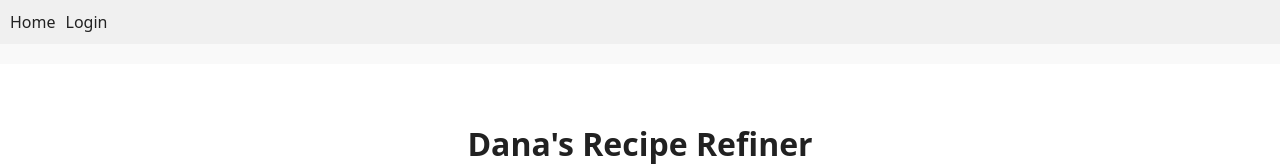
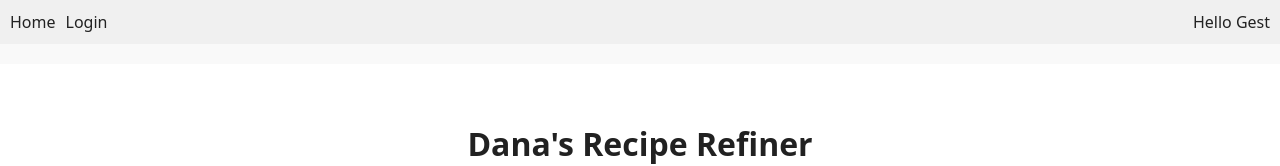
Before and after one commit to danab9/RecipeRefiner, a Vue app in the folder frontend/: page / in a window 1280 px wide. Shown: the top 166 px of the page. Built offline with nearby package versions, Linux system fonts and the light colour scheme.

Commit message:
feat: add Pinia for state management; implement MainNav component and integrate with App.vue

```diff
--- a/frontend/package.json
+++ b/frontend/package.json
@@ -13,6 +13,7 @@
     "axios": "^1.12.1",
     "eslint": "^9.35.0",
     "eslint-js": "github:eslint/js",
+    "pinia": "^3.0.3",
     "vue": "^3.5.18",
     "vue-router": "^4.5.1",
     "vuetify": "^3.10.0"
--- a/frontend/src/App.vue
+++ b/frontend/src/App.vue
@@ -1,18 +1,17 @@
 <template>
   <main>
-    <nav style="padding: 10px; background: #f0f0f0; margin-bottom: 20px">
-      <router-link to="/" style="margin-right: 10px">Home</router-link>
-      <router-link to="/login">Login</router-link>
-    </nav>
+    <MainNav />
     <RouterView />
   </main>
 </template>
 
 <script lang="ts">
 import { defineComponent } from "vue";
+import MainNav from "../src/components/MainNav.vue";
 
 export default defineComponent({
   name: "App",
+  components: { MainNav },
   data() {
     return {};
   },
--- /dev/null
+++ b/frontend/src/components/MainNav.vue
@@ -0,0 +1,35 @@
+<template>
+  <nav
+    class="d-flex justify-space-between"
+    style="padding: 10px; background: #f0f0f0; margin-bottom: 20px"
+  >
+    <div>
+      <router-link to="/" style="margin-right: 10px">Home</router-link>
+      <router-link to="/login">Login</router-link>
+    </div>
+    <div>Hello {{ displayName }}</div>
+  </nav>
+</template>
+
+<script lang="ts">
+import { defineComponent } from "vue";
+import { mapWritableState } from "pinia";
+import { useStore } from "../store/store";
+
+export default defineComponent({
+  name: "MainNav",
+  components: {},
+  data() {
+    return {};
+  },
+  computed: {
+    ...mapWritableState(useStore, ["userName"]),
+    displayName() {
+      return this.userName === "" ? "Gest" : this.userName;
+    },
+  },
+  methods: {},
+});
+</script>
+
+<style scoped></style>
--- a/frontend/src/main.ts
+++ b/frontend/src/main.ts
@@ -7,7 +7,9 @@ import { createVuetify } from "vuetify";
 import * as components from "vuetify/components";
 import * as directives from "vuetify/directives";
 import router from "./router";
+import { createPinia } from "pinia";
 
+const pinia = createPinia();
 const vuetify = createVuetify({
   components,
   directives,
@@ -16,4 +18,5 @@ const vuetify = createVuetify({
 const app = createApp(App);
 app.use(vuetify);
 app.use(router);
+app.use(pinia);
 app.mount("#app");
--- /dev/null
+++ b/frontend/src/store/store.ts
@@ -0,0 +1,7 @@
+import { defineStore } from "pinia";
+
+export const useStore = defineStore("store", {
+  state: () => ({ userId: -1, userName: "" }),
+  getters: {},
+  actions: {},
+});
```
Also changed, not shown: 1 other file (tests, documents, lock files or other folders).
